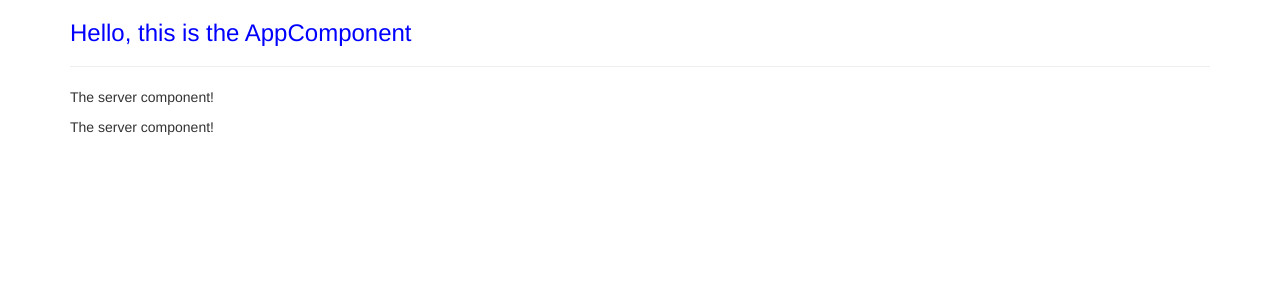
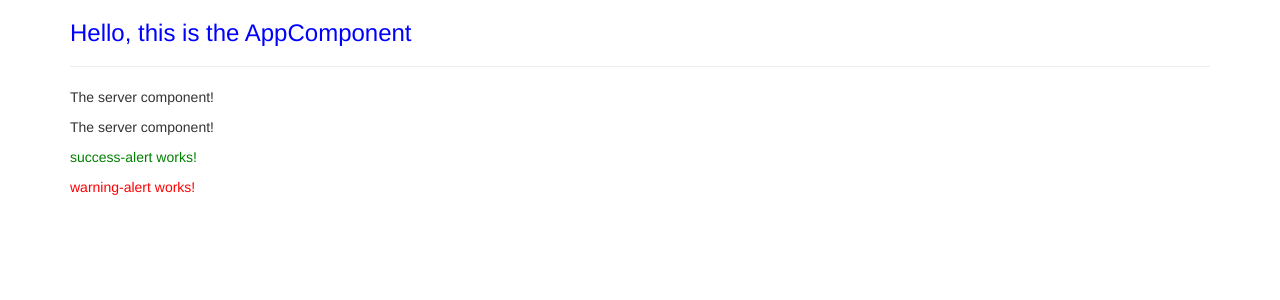
Before and after one commit to RichBurman/Angular_Udemy, an Angular app: page / in a window 1280 px wide. Shown: the top 300 px of the page. Built offline with nearby package versions, Linux system fonts and the light colour scheme.

Commit message:
Add success-alert and warning alert components and basic css styling

```diff
--- a/src/app/app.component.html
+++ b/src/app/app.component.html
@@ -4,6 +4,8 @@
             <h3>Hello, this is the AppComponent</h3>
             <hr>
             <app-servers></app-servers>
+            <app-success-alert></app-success-alert>
+            <app-warning-alert></app-warning-alert>
             <!-- <div app-servers></div> -->
             <!-- <div class="app-servers"></div> -->
         </div>
--- a/src/app/app.module.ts
+++ b/src/app/app.module.ts
@@ -5,12 +5,16 @@
 import { AppComponent } from './app.component';
 import { ServerComponent } from './server/server.component';
 import { ServersComponent } from './servers/servers.component';
+import { WarningAlertComponent } from './warning-alert/warning-alert.component';
+import { SuccessAlertComponent } from './success-alert/success-alert.component';
 
 @NgModule({
   declarations: [
     AppComponent,
     ServerComponent,
-    ServersComponent
+    ServersComponent,
+    WarningAlertComponent,
+    SuccessAlertComponent
   ],
   imports: [
     BrowserModule,
--- /dev/null
+++ b/src/app/success-alert/success-alert.component.css
@@ -0,0 +1,3 @@
+p {
+    color: green;
+}
--- /dev/null
+++ b/src/app/success-alert/success-alert.component.html
@@ -0,0 +1 @@
+<p>success-alert works!</p>
--- /dev/null
+++ b/src/app/warning-alert/warning-alert.component.css
@@ -0,0 +1,3 @@
+p {
+    color: red;
+}
--- /dev/null
+++ b/src/app/warning-alert/warning-alert.component.html
@@ -0,0 +1 @@
+<p>warning-alert works!</p>
```
Also changed, not shown: src/app/success-alert/success-alert.component.ts (added, +10 -0 lines), src/app/warning-alert/warning-alert.component.ts (added, +10 -0 lines), 2 other files (tests, documents, lock files or other folders).
